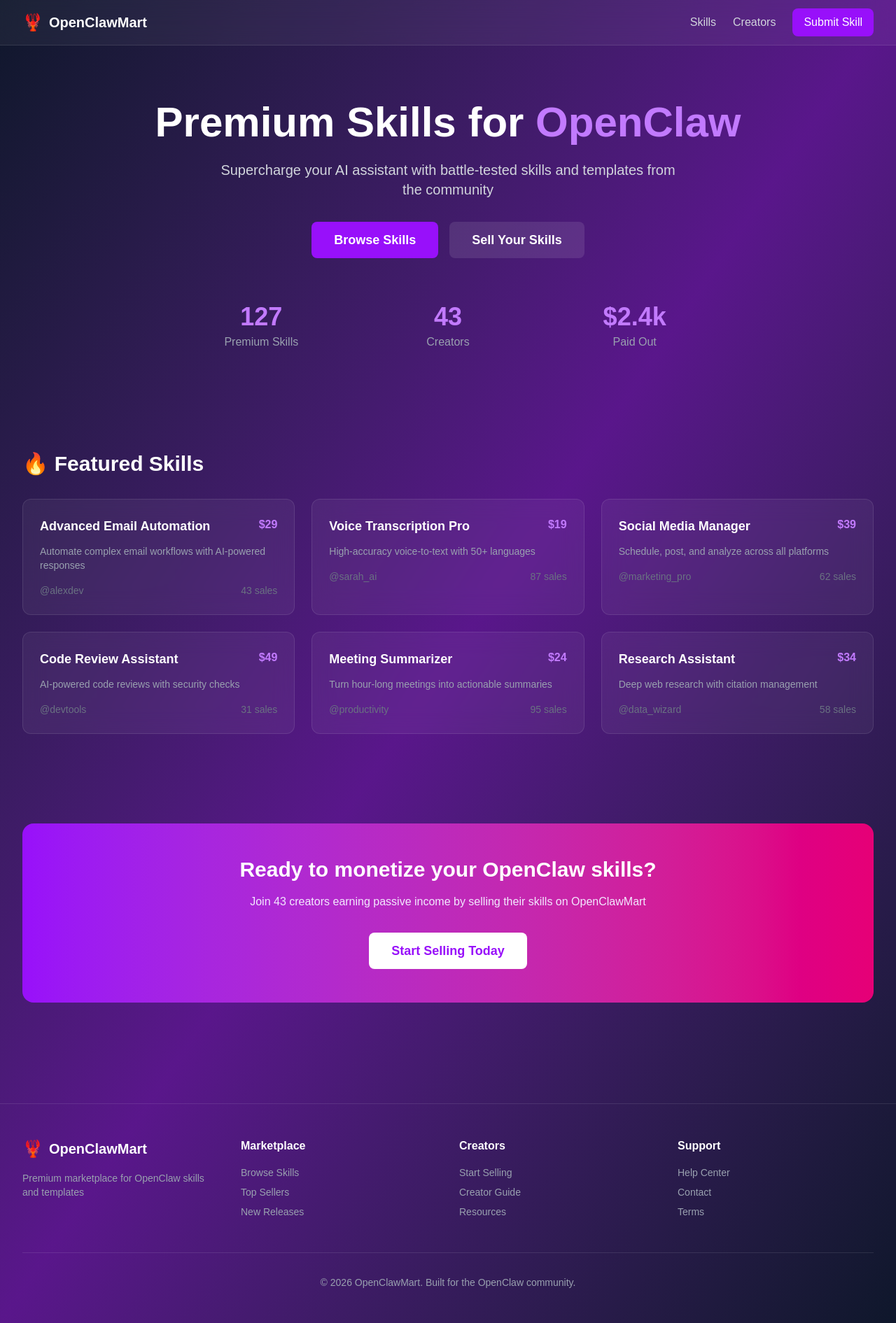
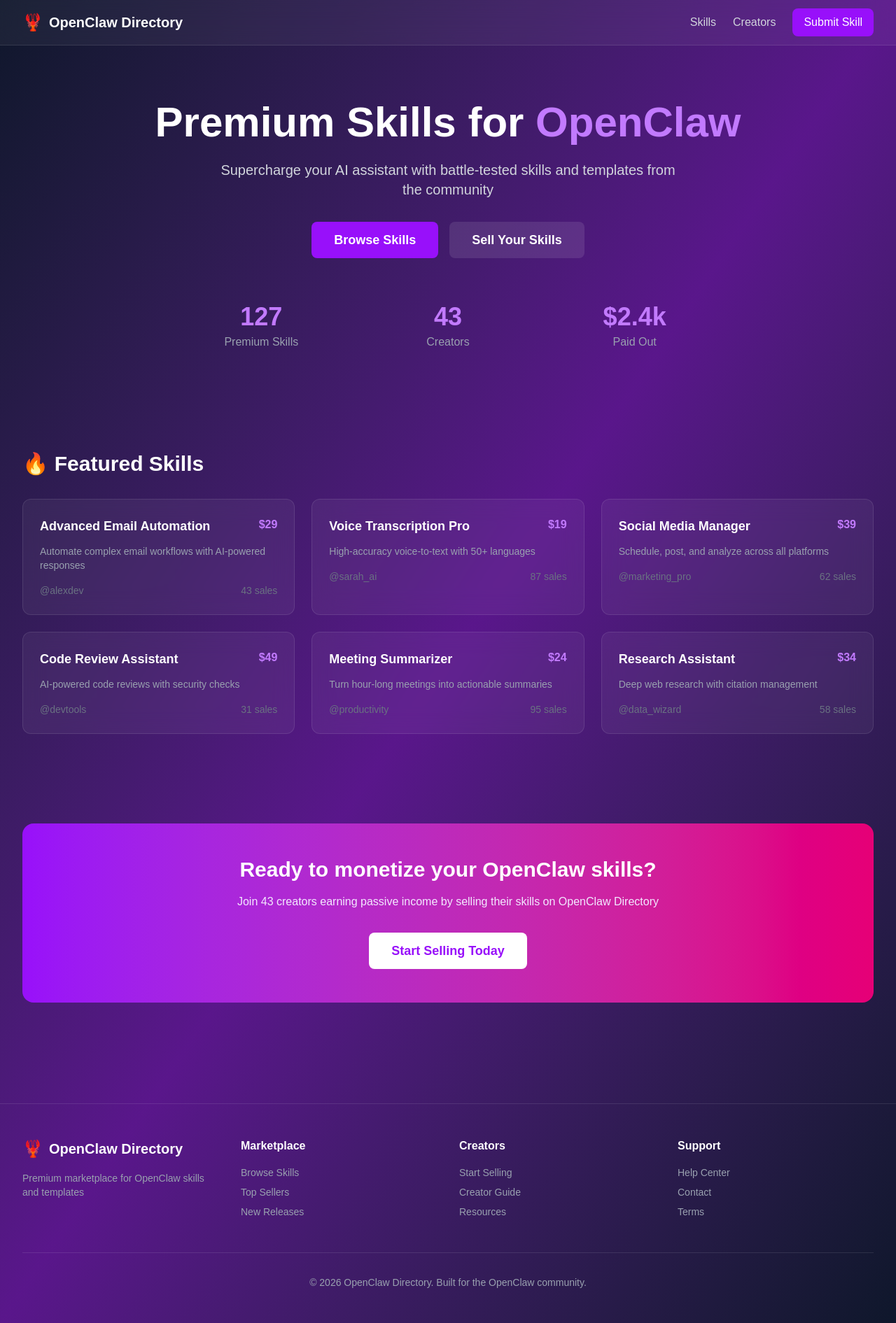
Before and after one commit to jarvisclaudebotsr-dotcom/openclaw-directory, a Next.js app: page / in a window 1280 px wide. Shown: the whole page at 70% size. Built offline with nearby package versions, Linux system fonts and the light colour scheme.

Commit message:
Update branding to OpenClaw Directory

```diff
--- a/app/page.tsx
+++ b/app/page.tsx
@@ -6,7 +6,7 @@ export default function Home() {
           <div className="flex items-center justify-between h-16">
             <div className="flex items-center space-x-2">
               <span className="text-2xl">🦞</span>
-              <span className="text-xl font-bold text-white">OpenClawMart</span>
+              <span className="text-xl font-bold text-white">OpenClaw Directory</span>
             </div>
             <div className="flex items-center space-x-6">
               <a href="#skills" className="text-gray-300 hover:text-white transition">Skills</a>
@@ -125,7 +125,7 @@ export default function Home() {
             Ready to monetize your OpenClaw skills?
           </h2>
           <p className="text-purple-100 mb-8 max-w-2xl mx-auto">
-            Join 43 creators earning passive income by selling their skills on OpenClawMart
+            Join 43 creators earning passive income by selling their skills on OpenClaw Directory
           </p>
           <button className="px-8 py-3 bg-white text-purple-600 hover:bg-gray-100 rounded-lg font-semibold text-lg transition">
             Start Selling Today
@@ -140,7 +140,7 @@ export default function Home() {
             <div>
               <div className="flex items-center space-x-2 mb-4">
                 <span className="text-2xl">🦞</span>
-                <span className="text-xl font-bold text-white">OpenClawMart</span>
+                <span className="text-xl font-bold text-white">OpenClaw Directory</span>
               </div>
               <p className="text-gray-400 text-sm">
                 Premium marketplace for OpenClaw skills and templates
@@ -172,7 +172,7 @@ export default function Home() {
             </div>
           </div>
           <div className="border-t border-white/10 mt-12 pt-8 text-center text-gray-400 text-sm">
-            © 2026 OpenClawMart. Built for the OpenClaw community.
+            © 2026 OpenClaw Directory. Built for the OpenClaw community.
           </div>
         </div>
       </footer>
```
Also changed, not shown: 1 other file (tests, documents, lock files or other folders).
